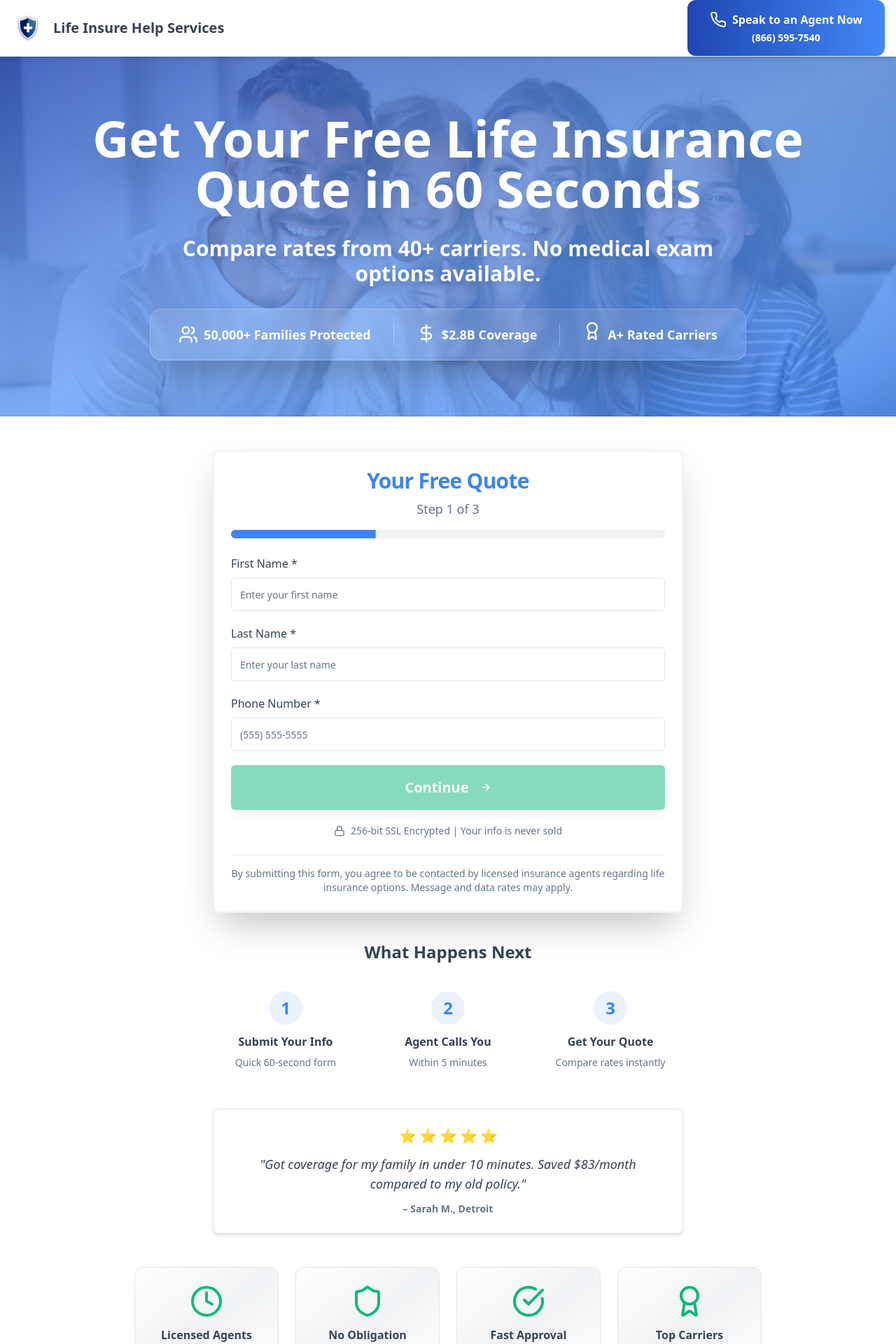
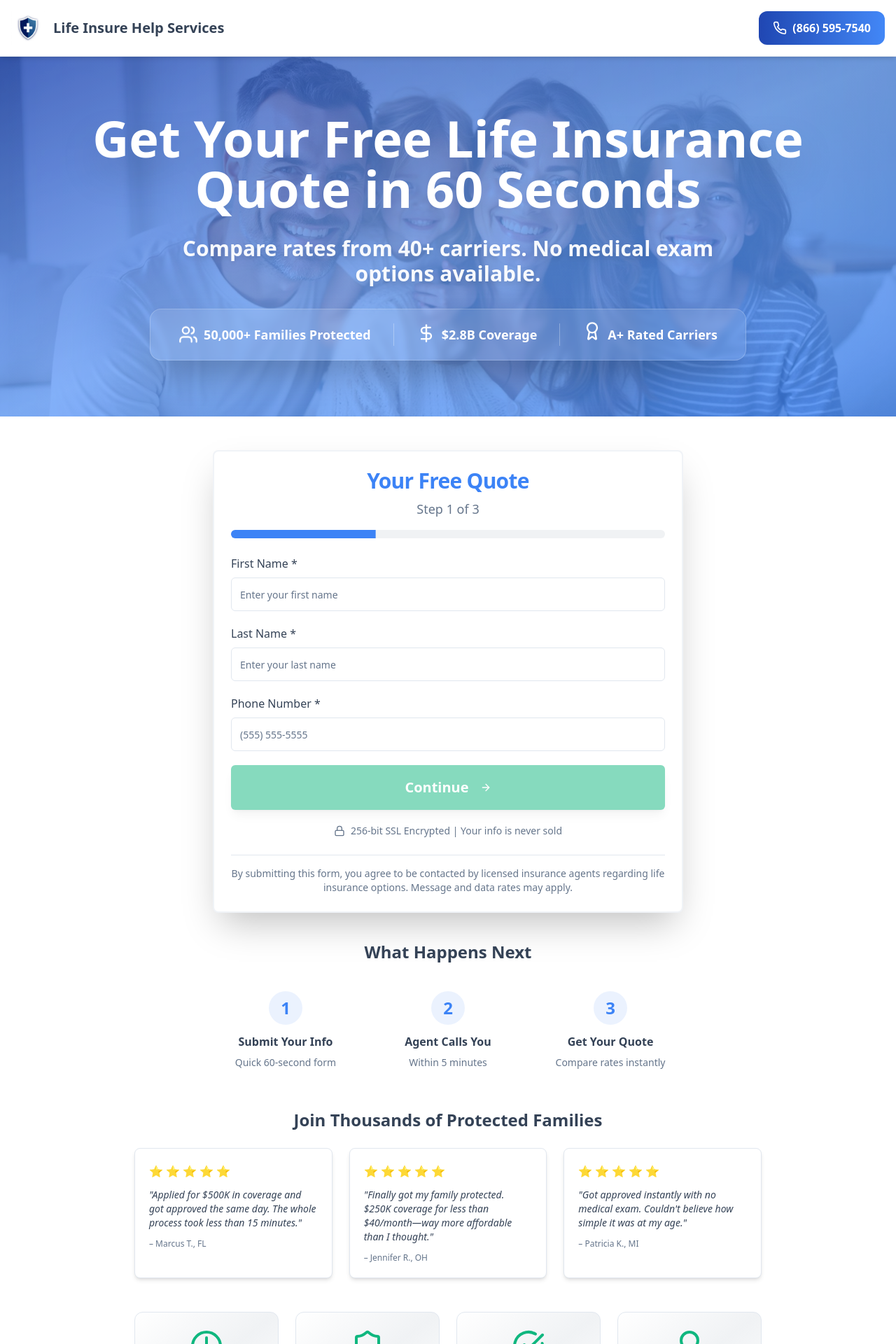
Before and after one commit to quintonw500-cmd/leadcapture-dialer, a React (Vite) app: page /quotes in a window 1280 px wide. Shown: the top 1920 px of the page at 70% size. Built offline with nearby package versions, Linux system fonts and the light colour scheme; the HTML template or start-up script is replaced by a standard one.

Commit message:
Fix phone button and add reviews

```diff
--- a/src/pages/Quotes.tsx
+++ b/src/pages/Quotes.tsx
@@ -76,13 +76,10 @@ const Quotes = () => {
           </div>
           <a
             href="tel:8665957540"
-            className="btn-call btn-call-pulse flex flex-col items-center gap-1 text-base md:text-lg py-3 md:py-4 px-6 md:px-8"
+            className="btn-call btn-call-pulse flex items-center gap-2 py-2 px-4 md:py-3 md:px-5"
           >
-            <div className="flex items-center gap-2">
-              <Phone className="w-5 h-5 md:w-6 md:h-6" />
-              <span className="font-bold text-sm md:text-base">Speak to an Agent Now</span>
-            </div>
-            <span className="font-bold text-xs md:text-sm">(866) 595-7540</span>
+            <Phone className="w-4 h-4 md:w-5 md:h-5" />
+            <span className="font-bold text-sm md:text-base">(866) 595-7540</span>
           </a>
         </div>
       </header>
@@ -334,17 +331,46 @@ const Quotes = () => {
           </div>
         </div>
 
-        {/* Social Proof Testimonial */}
-        <div className="max-w-2xl mx-auto mt-8 md:mt-10 bg-card border border-border rounded-lg p-6 shadow-md">
-          <div className="flex gap-1 mb-3 justify-center">
-            {[...Array(5)].map((_, i) => (
-              <span key={i} className="text-yellow-500 text-xl">⭐</span>
-            ))}
+        {/* Social Proof Reviews Section */}
+        <div className="max-w-4xl mx-auto mt-8 md:mt-10">
+          <h3 className="text-xl md:text-2xl font-bold text-center mb-6 text-foreground">Join Thousands of Protected Families</h3>
+          <div className="grid grid-cols-1 md:grid-cols-3 gap-4 md:gap-6">
+            <div className="bg-card border border-border rounded-lg p-5 shadow-md hover:shadow-lg transition-shadow">
+              <div className="flex gap-1 mb-3">
+                {[...Array(5)].map((_, i) => (
+                  <span key={i} className="text-yellow-500 text-base">⭐</span>
+                ))}
+              </div>
+              <p className="text-sm text-foreground italic mb-3">
+                "Applied for $500K in coverage and got approved the same day. The whole process took less than 15 minutes."
+              </p>
+              <p className="text-xs text-muted-foreground font-medium">– Marcus T., FL</p>
+            </div>
+
+            <div className="bg-card border border-border rounded-lg p-5 shadow-md hover:shadow-lg transition-shadow">
+              <div className="flex gap-1 mb-3">
+                {[...Array(5)].map((_, i) => (
+                  <span key={i} className="text-yellow-500 text-base">⭐</span>
+                ))}
+              </div>
+              <p className="text-sm text-foreground italic mb-3">
+                "Finally got my family protected. $250K coverage for less than $40/month—way more affordable than I thought."
+              </p>
+              <p className="text-xs text-muted-foreground font-medium">– Jennifer R., OH</p>
+            </div>
+
+            <div className="bg-card border border-border rounded-lg p-5 shadow-md hover:shadow-lg transition-shadow">
+              <div className="flex gap-1 mb-3">
+                {[...Array(5)].map((_, i) => (
+                  <span key={i} className="text-yellow-500 text-base">⭐</span>
+                ))}
+              </div>
+              <p className="text-sm text-foreground italic mb-3">
+                "Got approved instantly with no medical exam. Couldn't believe how simple it was at my age."
+              </p>
+              <p className="text-xs text-muted-foreground font-medium">– Patricia K., MI</p>
+            </div>
           </div>
-          <p className="text-base md:text-lg text-center italic text-foreground mb-3">
-            "Got coverage for my family in under 10 minutes. Saved $83/month compared to my old policy."
-          </p>
-          <p className="text-sm text-center text-muted-foreground font-semibold">– Sarah M., Detroit</p>
         </div>
 
         {/* Trust Badges Section */}
```
